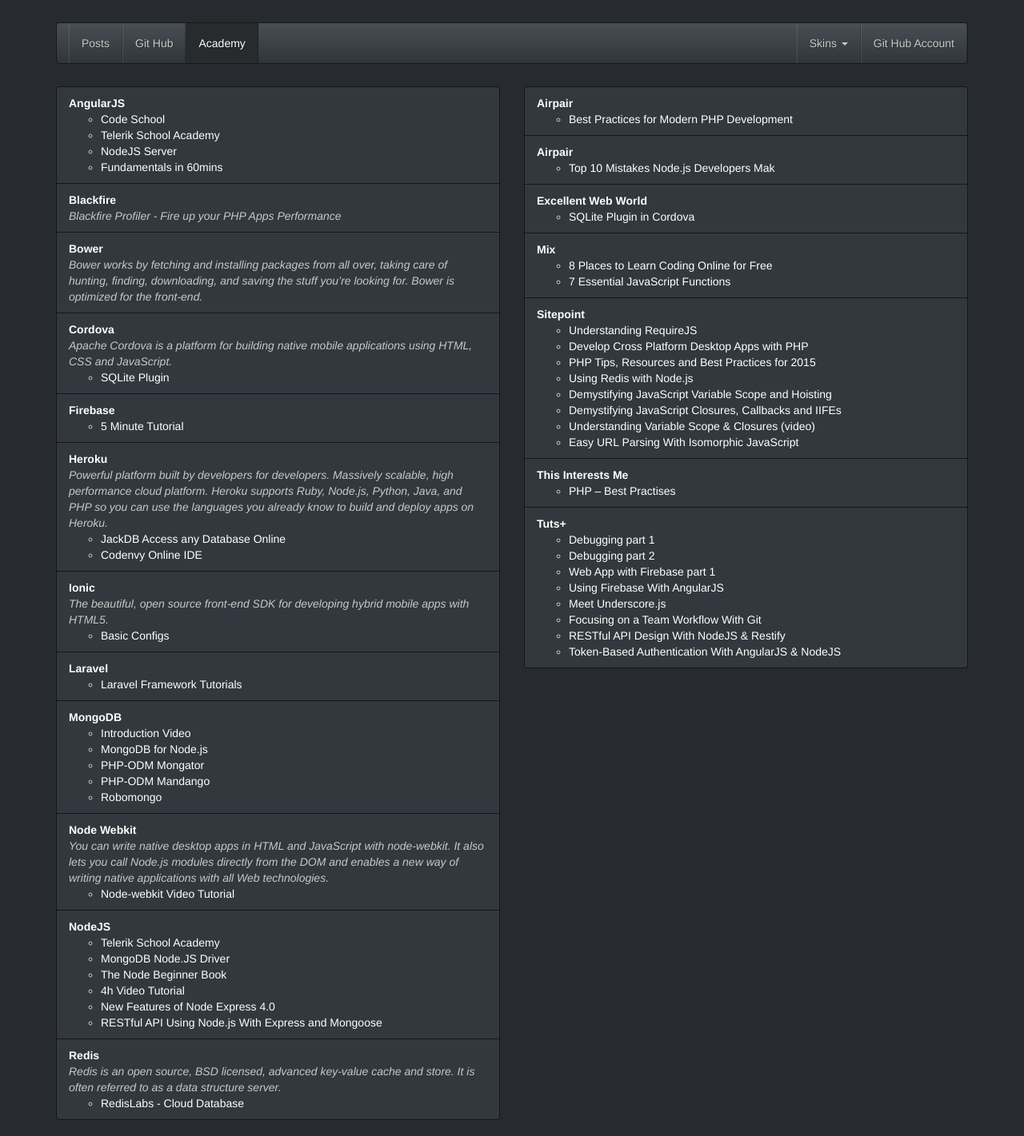
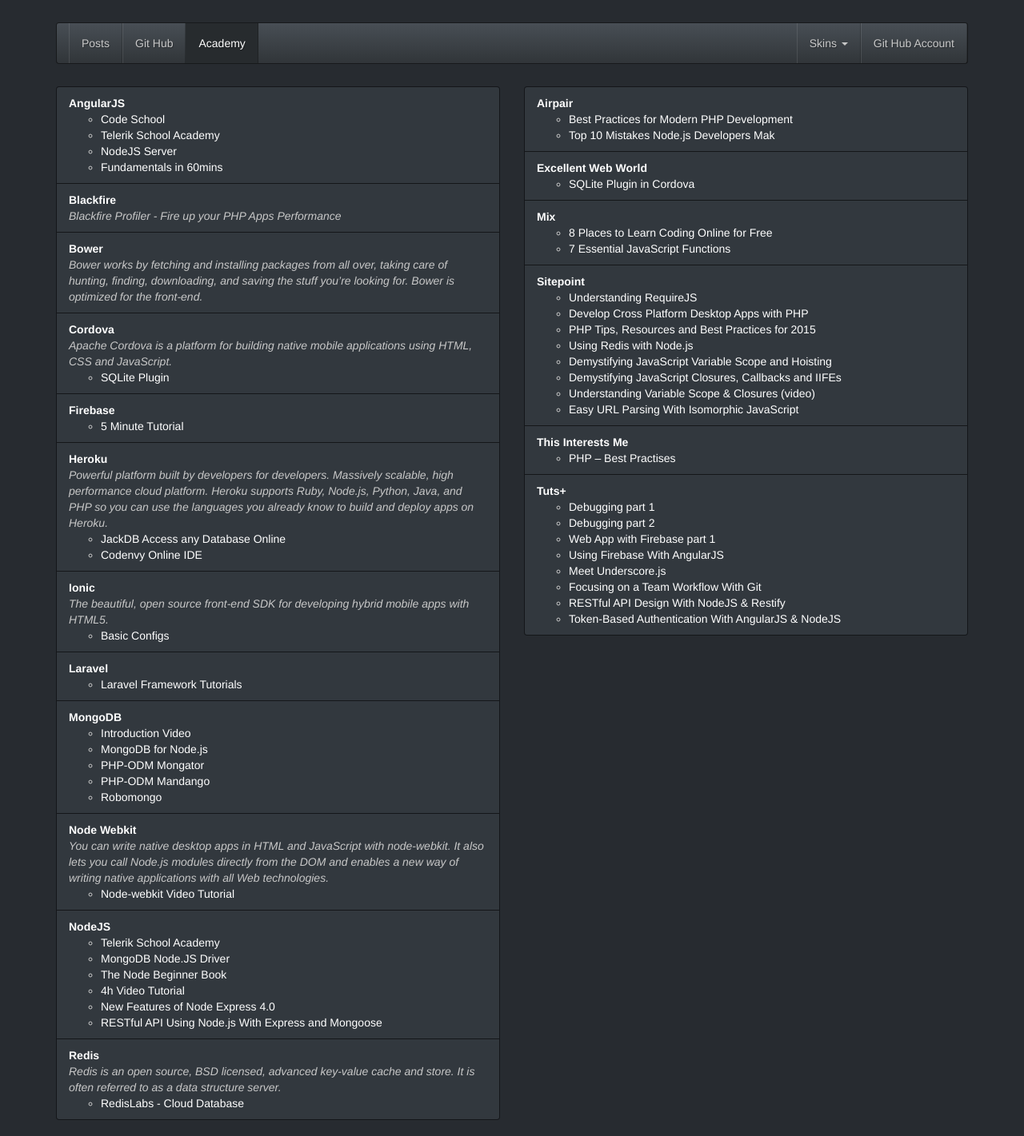
Before and after one commit to donvercety/donvercety.github.io, a Jekyll site: the page built from academy.html, in a window 1280 px wide. Shown: the whole page at 80% size. Built offline with Jekyll 4.4.1, drawn with Linux system fonts in a browser that asks for light colours; nearby versions of some CDN libraries.

Commit message:
Update academy.yml

```diff
--- a/_data/academy.yml
+++ b/_data/academy.yml
@@ -267,10 +267,6 @@
     - name: "Best Practices for Modern PHP Development"
       link: "https://www.airpair.com/php/posts/best-practices-for-modern-php-development#yDhY8veyH0gRJGXK.01"
 
-  - name: Airpair
-    link: https://www.airpair.com/
-    desc: false
-    info:
     - name: "Top 10 Mistakes Node.js Developers Mak"
       link: "https://www.airpair.com/node.js/posts/top-10-mistakes-node-developers-make"
 
```
